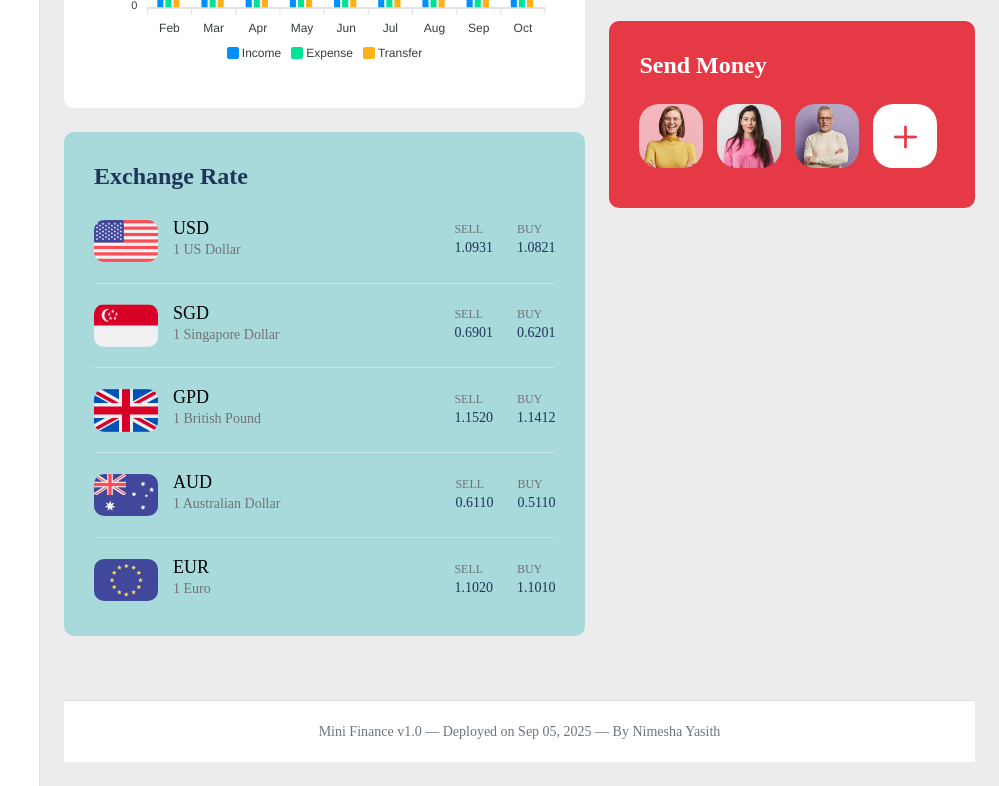
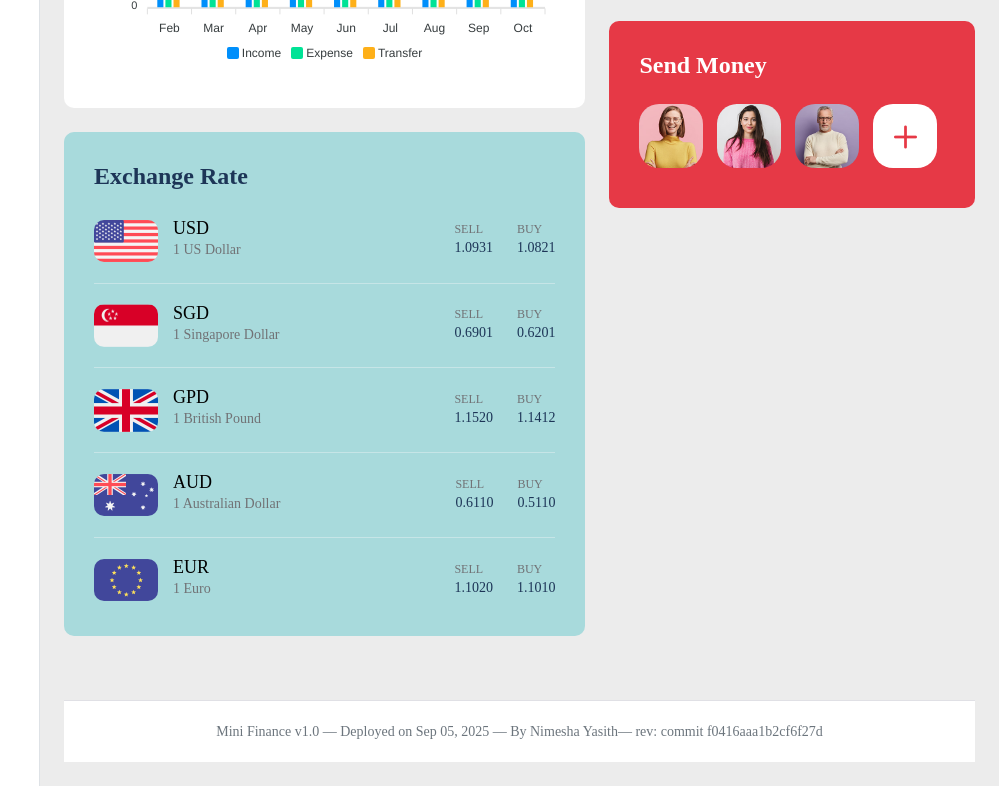
Before and after one commit to nimeshayasith/Mini_Finance-Nimesha_Yasith, a plain HTML site: page index.html in a window 1280 px wide. Shown: the part 1133-1919 px from the top of the page, without its empty margins (281-1280 px from the left). Drawn offline with Linux system fonts and the light colour scheme; a web font is replaced by a local one.

Commit message:
add the commit

```diff
--- a/index.html
+++ b/index.html
@@ -594,13 +594,14 @@ Bootstrap 5 Dashboard Admin Template
 
         <!-- JavaScript to generate dynamic footer -->
         <script>
+            const commitHash = "commit f0416aaa1b2cf6f27d";
           const today = new Date();
           const dateOptions = { day: '2-digit', month: 'short', year: 'numeric' };
           const formattedDate = today.toLocaleDateString('en-US', dateOptions);
 
           // Replace 'Your Name' with your actual name
           document.getElementById("deploy-footer").textContent =
-            `Mini Finance v1.0 — Deployed on ${formattedDate} — By Nimesha Yasith`;
+            `Mini Finance v1.0 — Deployed on ${formattedDate} — By Nimesha Yasith— rev: ${commitHash}`;
         </script>
 
 
```
Also changed, not shown: 1 other file.
